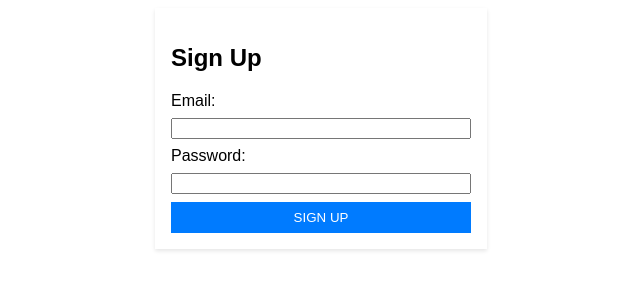
After one commit to dave-sh/bookify, a PHP site: page /components/signup.html in a window 1280 px wide. The commit adds this page. Shown: the top 300 px of the page, without its empty margins (319-959 px from the left). Run offline with PHP 8.4, Linux system fonts and the light colour scheme.

Commit message:
Finished signup page

```diff
--- /dev/null
+++ b/components/signup.html
@@ -0,0 +1,53 @@
+<!DOCTYPE html>
+<html lang="en">
+<head>
+    <meta charset="UTF-8">
+    <meta name="viewport" content="width=device-width, initial-scale=1.0">
+    <style>
+        body {
+            font-family: Arial, sans-serif;
+        }
+        .container {
+            width: 300px;
+            padding: 16px;
+            margin: 0 auto;
+            box-shadow: 0 2px 4px rgba(0, 0, 0, 0.1);
+        }
+        form {
+            display: flex;
+            flex-direction: column;
+        }
+        label, input {
+            margin-bottom: 8px;
+        }
+        button {
+            background-color: #007BFF;
+            color: white;
+            border: none;
+            padding: 8px 16px;
+            cursor: pointer;
+            text-transform: uppercase;
+        }
+        button:hover {
+            background-color: #0056b3;
+        }
+    </style>
+    <title>Sign Up Page</title>
+</head>
+<body>
+    <div class="container">
+        <h2>Sign Up</h2>
+        <form action="signup.php" method="post">
+            <!--
+            <label for="username">Username:</label>
+            <input type="text" id="username" name="username" required>
+            -->
+            <label for="email">Email:</label>
+            <input type="email" id="email" name="email" required>
+            <label for="password">Password:</label>
+            <input type="password" id="password" name="password" required>
+            <button type="submit">Sign Up</button>
+        </form>
+    </div>
+</body>
+</html>
--- a/index.php
+++ b/index.php
@@ -41,7 +41,7 @@
           <li><a href='components/vacations.php'>Vacations</a></li>
           <li><a>Logout</a></li>
         </ul> -->
-          <form action="components/signup.php" method="get" class="inline">
+          <form action="components/signup.html" method="get" class="inline">
             <button class="mt-2 btn btn-secondary"> Sign Up </button>
           </form>
           <form action="components/login.php" method="get" class="inline">
```
Also changed, not shown: components/config.php (added, +15 -0 lines), components/signup.php (+91 -0 lines).
